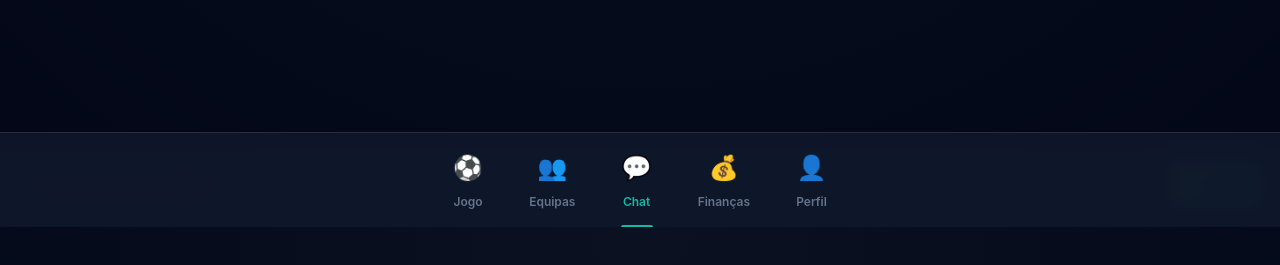
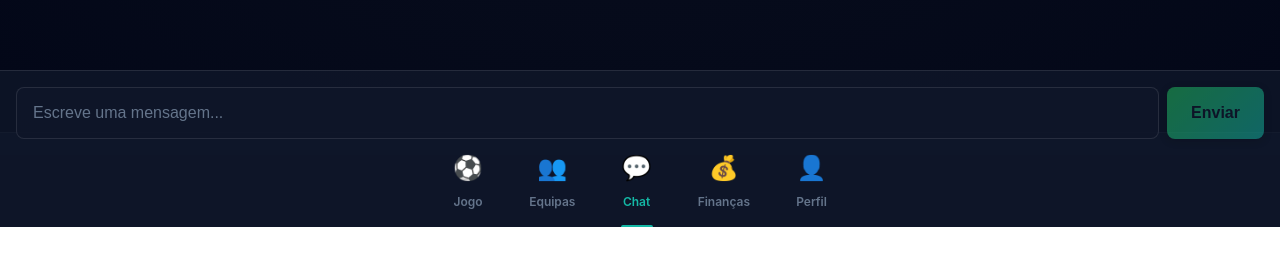
Before and after one commit to bfrpaulondev/Futebol-List, a React (Vite) app: page /chat in a window 1280 px wide. Shown: the part 573-838 px from the top of the page. After the commit the page ends 800 px from the top, so only its background shows below. Built offline with nearby package versions, Linux system fonts and the light colour scheme; no server answers; sample sign-in values are in the browser's storage.

Commit message:
fix: position MessageInput above navigation bar

```diff
--- a/src/components/chat/MessageInput.jsx
+++ b/src/components/chat/MessageInput.jsx
@@ -23,8 +23,15 @@ export const MessageInput = ({ onSend, loading }) => {
         padding: 'var(--space-md)',
         backgroundColor: 'rgba(15, 23, 42, 0.8)',
         borderTop: '1px solid var(--border-color)',
-        position: 'sticky',
-        bottom: 0
+
+        position: 'fixed',
+left: 0,
+right: 0,
+bottom: '72px',
+zIndex: 101,
+
+margin: '0 auto',
+
       }}
     >
       <input
```
